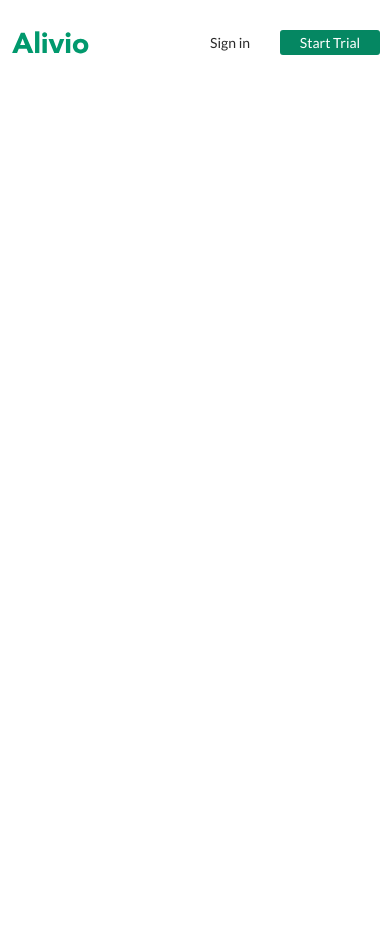
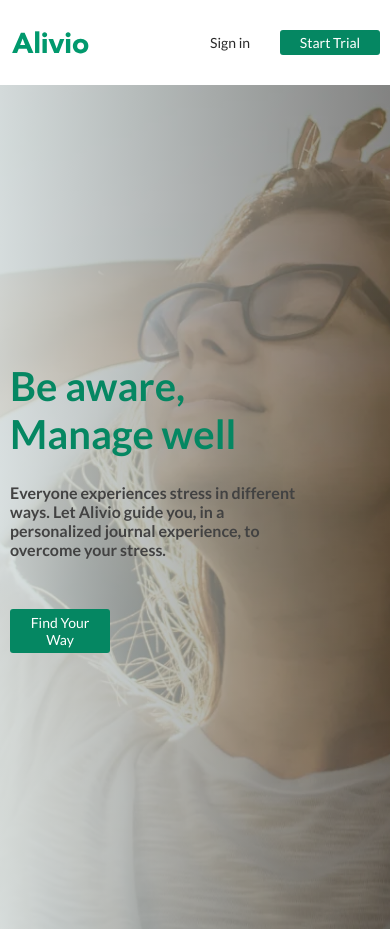
Before and after one commit to maxim11odessa/Alivio, a plain HTML site: page index.html in a window 390 px wide. Before the commit the page ends 844 px from the top, so only its background shows below. Drawn offline with Linux system fonts and the light colour scheme.

Commit message:
added hero

```diff
--- a/index.css
+++ b/index.css
@@ -1,3 +1,4 @@
 @import url(styles/variables.css);
 @import url(styles/basic.css);
 @import url(styles/header.css);
+@import url(styles/hero.css);
--- a/index.html
+++ b/index.html
@@ -41,13 +41,21 @@
                     <button type="button" class="btn btn--signin">Sign in</button>
                     <button type="button" class="btn">Start Trial</button>
                 </div>
-
-
             </div>
         </div>
     </header>
     <main class="main">
-
+        <section class="hero">
+            <div class="container hero__container">
+                <div class="hero__content">
+                    <h1 class="hero__title">Be aware,
+                        Manage well</h1>
+                    <p class="hero__desc">Everyone experiences stress in different ways.
+                        Let Alivio guide you, in a personalized journal experience, to overcome your stress.</p>
+                    <button type="button" class="btn">Find Your Way</button>
+                </div>
+            </div>
+        </section>
     </main>
     <footer class="footer"></footer>
 
--- a/styles/basic.css
+++ b/styles/basic.css
@@ -23,6 +23,10 @@ ul {
 a {
     text-decoration: 0;
     color: unset;
+}
+
+h1, h2, h3, h4, h5 {
+    margin: 0;
 }
 
 .logo {
--- /dev/null
+++ b/styles/hero.css
@@ -0,0 +1,63 @@
+.hero {
+    background: url("../assets/webp/block_1.webp") center no-repeat;
+    background-size: cover;
+    width: 100%;
+    height: 100vh;
+}
+
+.hero__container {
+    display: flex;
+    justify-content: start;
+    align-items: center;
+    height: 100%;
+}
+
+.hero__content {
+    display: flex;
+    flex-direction: column;
+    align-items: start;
+    max-width: 420px;
+}
+
+.hero__title {
+    font-size: 65px;
+    font-weight: 700;
+    color: var(--co-green);
+}
+
+.hero__desc {
+    font-size: 20px;
+    font-weight: 400;
+    color: var(--co-desc-grey);
+    margin: 25px 0 50px;
+}
+
+/* .btn {
+} */
+
+@media (max-width: 576px) {
+    .hero {
+        background:
+        linear-gradient(267deg, rgb(0 0 0 / 47%) 0%, rgb(218 226 227 / 90%) 100%),
+        url(../assets/webp/block_1.webp) 60% no-repeat;
+        background-size: cover;
+    }
+
+    .hero__content {
+        max-width: 300px;
+    }
+
+    .hero__title {
+        font-size: 40px;
+    }
+
+    .hero__desc {
+        font-size: 16px;
+        font-weight: 600;
+    }
+
+    .hero__content .btn {
+        height: auto;
+        padding: 5px 10px;
+    }
+}
```
